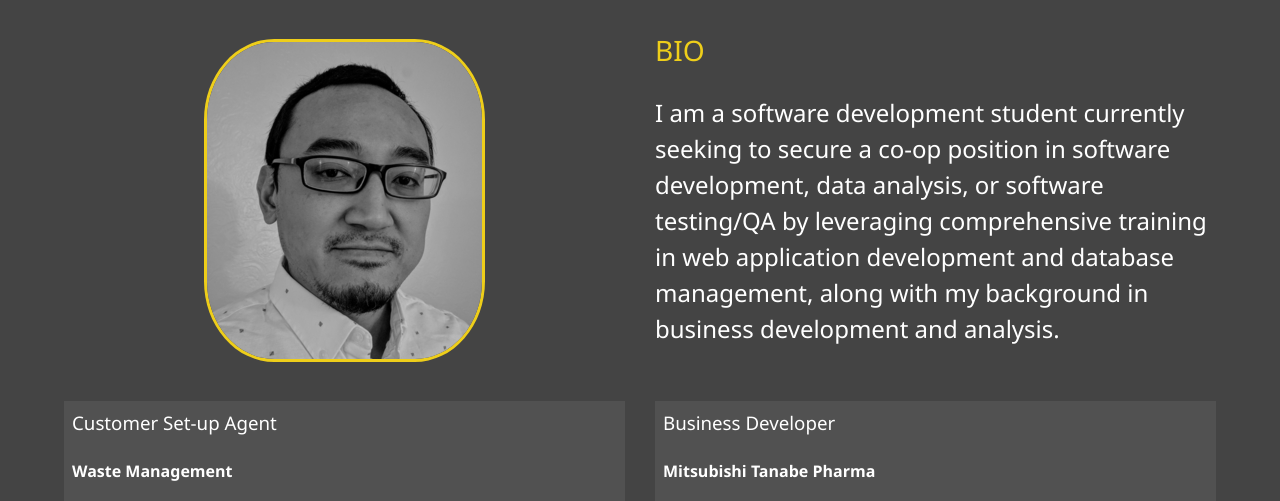
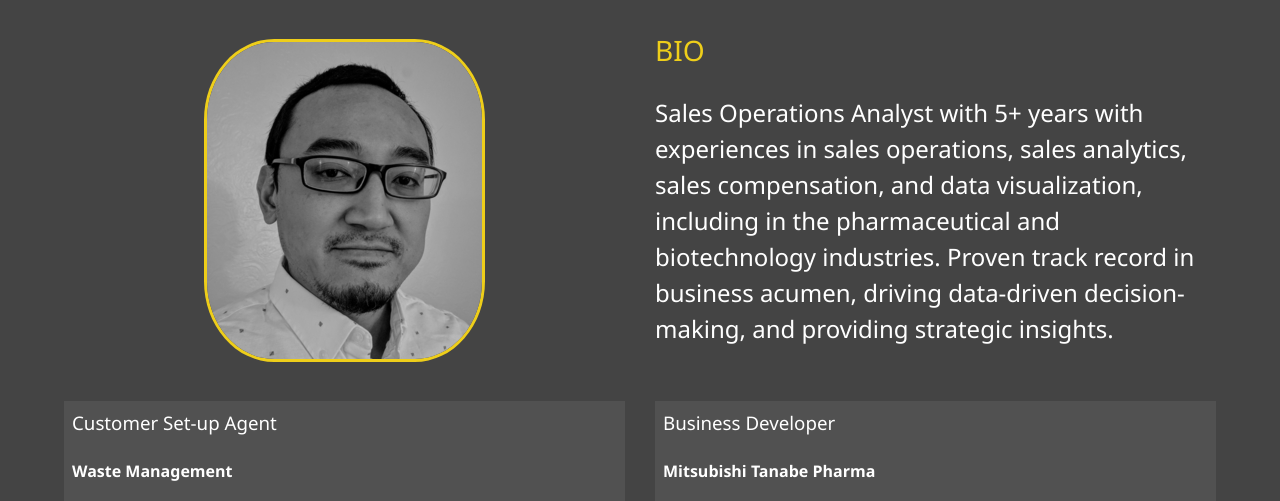
Before and after one commit to kholid-alfan-nur/kholid-alfan-nur.github.io, a website: page about.html in a window 1280 px wide. Shown: the part 253-754 px from the top of the page. Drawn offline with Linux system fonts and the light colour scheme.

Commit message:
Update about.html

```diff
--- a/about.html
+++ b/about.html
@@ -61,7 +61,7 @@
           <img src="img/bio-resizeimage.jpg" alt="my pic" class="bio-image">
           <div class="bio">
               <h3 class="text-secondary">BIO</h3>
-              <p>I am a software development student currently seeking to secure a co-op position in software development, data analysis, or software testing/QA by leveraging comprehensive training in web application development and database management, along with my background in business development and analysis.</p>
+              <p>Sales Operations Analyst with 5+ years with experiences in sales operations, sales analytics, sales compensation, and data visualization, including in the pharmaceutical and biotechnology industries. Proven track record in business acumen, driving data-driven decision-making, and providing strategic insights.</p>
           </div>
           <div class="job job-1">
               <h3>Customer Set-up Agent</h3>
```
